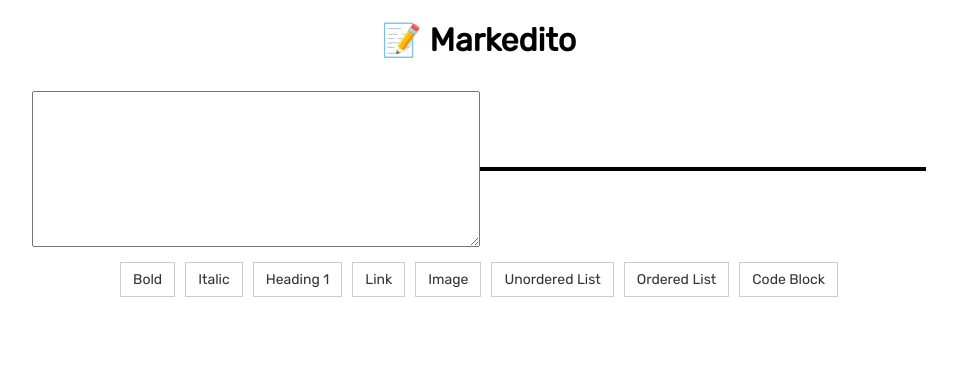
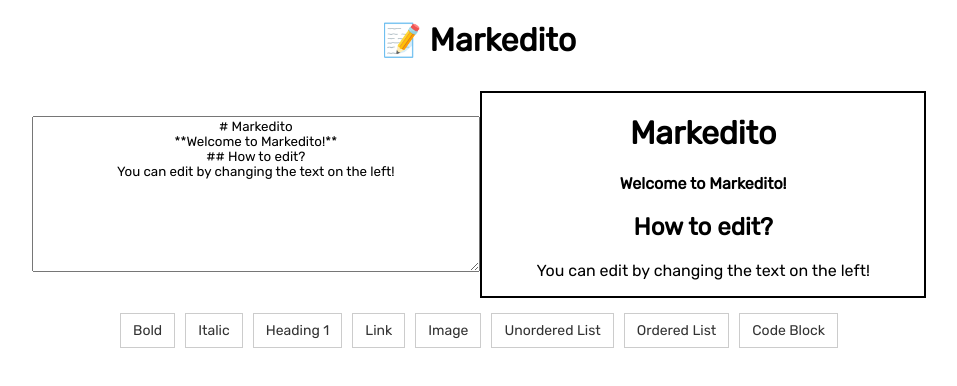
Before and after one commit to ni5arga/Markedito, a plain HTML site: page index.html in a window 1280 px wide. Shown: the whole page, without its empty margins (161-1118 px from the left). Drawn offline with nearby package versions, Linux system fonts and the light colour scheme.

Commit message:
local storage

```diff
--- a/app.js
+++ b/app.js
@@ -1,3 +1,7 @@
+if(!localStorage.getItem('markedito')) {
+    localStorage.setItem('markedito', '# Markedito\n**Welcome to Markedito!**\n## How to edit?\nYou can edit by changing the text on the left!')
+}
+
 function updatePreview() {
     var markdownText = document.getElementById("markdown").value;
     var htmlText = markdownToHtml(markdownText);
@@ -20,4 +24,3 @@ function insertText(text) {
     textarea.focus();
     updatePreview();
 }
-document.onload = () => { updatePreview() }
--- a/index.html
+++ b/index.html
@@ -24,6 +24,10 @@
 		<button onclick="insertText('1. list item')">Ordered List</button>
 		<button onclick="insertText('`code block`')">Code Block</button>
 	</div>
+	<script>
+		document.getElementById('markdown').value = localStorage.getItem('markedito')
+		updatePreview()
+	</script>
 </body>
 
 </html>
```
